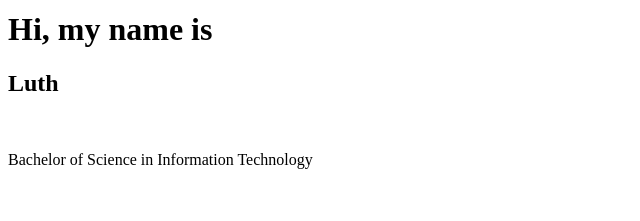
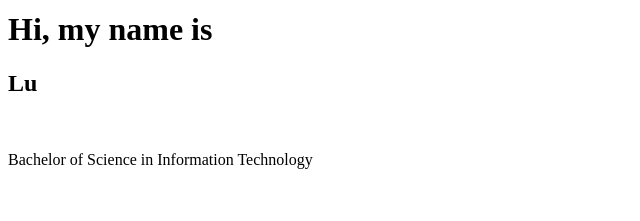
Before and after one commit to JohnGHLJN/HTML-LAB, a plain HTML site: page index.html in a window 1280 px wide. Shown: the part 182-403 px from the top of the page, 0-640 px from the left. Drawn offline with Linux system fonts and the light colour scheme.

Commit message:
Correct name from 'Luth' to 'Lu' in index.html

```diff
--- a/index.html
+++ b/index.html
@@ -16,7 +16,7 @@
 ===================================================</h1><br>
 
 <h1>Hi, my name is</h1>
-  <h2>Luth</h2>
+  <h2>Lu</h2>
 <br><p>Bachelor of Science in Information Technology</p>
 <br>
 
@@ -28,7 +28,7 @@
 <p>--------------------------------</p>
 <p>I particularly like to spend my free time learning about technology and computers as well as having an interest to computer games, occasional driving, learning programming languages, building computers, and some athletic activities.</p>
 
-<br><h1>=================================================</h1>
+<br><h1>==================================================</h1>
 </body>
 
 </html>
```
